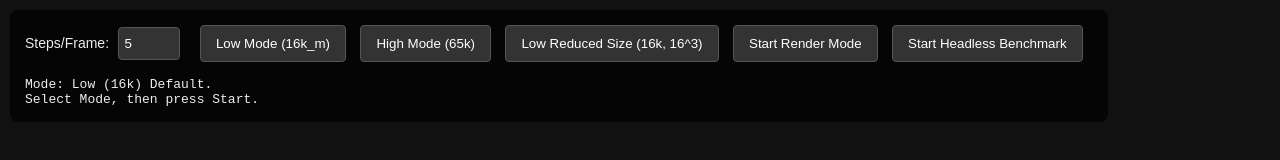
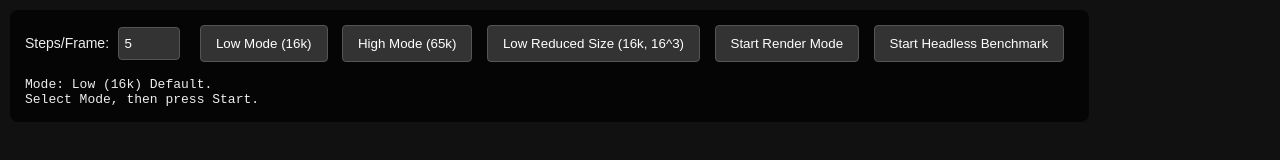
Before and after one commit to BSV-RANDOM/WebGPU_Basic_Fluidsim_Benchmark, a plain HTML site: page index.html in a window 1280 px wide. Drawn offline with Linux system fonts and the light colour scheme.

Commit message:
Update button label for Low Mode

```diff
--- a/index.html
+++ b/index.html
@@ -17,7 +17,7 @@
     <label for="steps-input" style="margin-right: 5px; font-size: 14px;">Steps/Frame:</label>
     <input type="number" id="steps-input" value="5" min="1" max="50"
         style="margin-right: 15px; background: #333; color: white; border: 1px solid #555; border-radius: 4px; padding: 8px 5px; width: 50px;">
-    <button id="btn-low">Low Mode (16k_m)</button>
+    <button id="btn-low">Low Mode (16k)</button>
     <button id="btn-high">High Mode (65k)</button>
     <button id="btn-low-small">Low Reduced Size (16k, 16^3)</button>
     <button id="btn-render">Start Render Mode</button>
```
